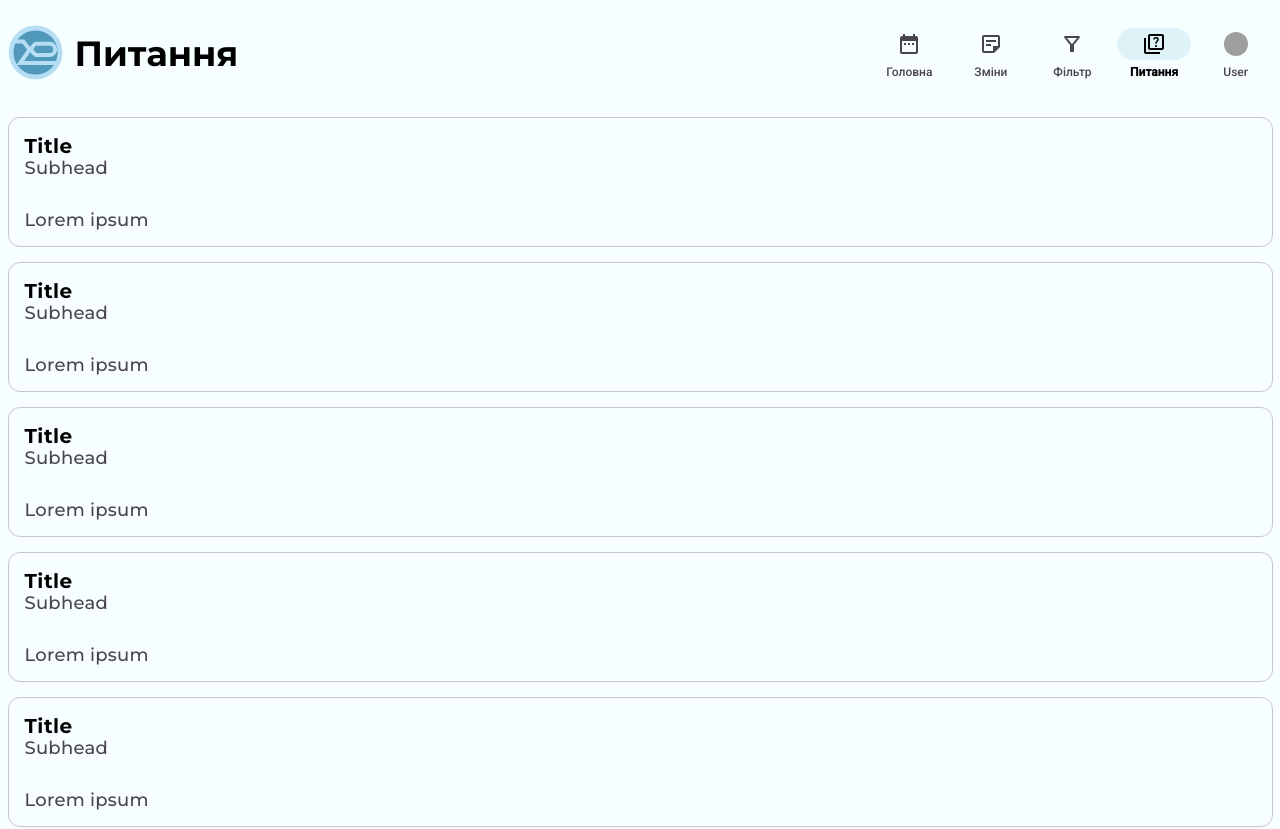
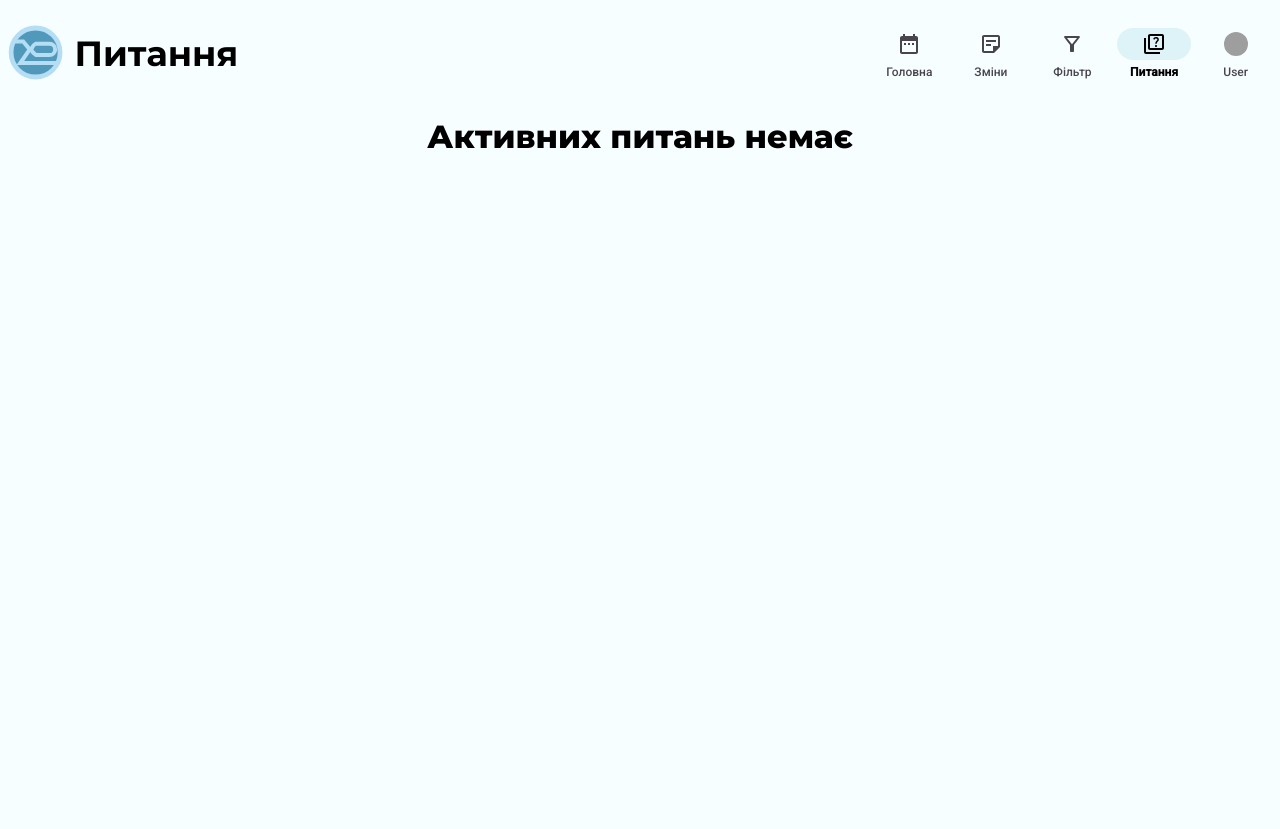
Before and after one commit to mindenit/nure-schedule, a React (Vite) app: page /questions in a window 1280 px wide. Shown: the top 829 px of the page. After the commit the page ends 800 px from the top, so only its background shows below. Built offline with nearby package versions, Linux system fonts and the light colour scheme; grey boxes are pictures that could not be loaded; what @nurejs/api would draw is missing.

Commit message:
feat!: add new card type, update calendar in progress, fix styles

```diff
--- a/src/components/ui/Calendar/DayView/EventsList/EventsList.tsx
+++ b/src/components/ui/Calendar/DayView/EventsList/EventsList.tsx
@@ -13,9 +13,13 @@ export const EventsList: FC<EventsListProps> = ({ events, ...props }) => {
     return (
         <S.StyledEventsList {...props}>
             {events.length > 0 ? (
-                events.map((event, index) => (
+                events
+                    .slice(0)
+                    .reverse()
+                    .map((event, index) => (
                         <Card
                             key={index}
+                            id={String(index)}
                             cardType="subject"
                             startTime={event.startTime}
                             type={event.type as SubjectType}
--- a/src/components/ui/Calendar/MonthView/Day/Day.tsx
+++ b/src/components/ui/Calendar/MonthView/Day/Day.tsx
@@ -4,9 +4,13 @@ import { TModifiedSchedule } from "core/types/events.types";
 import { ComponentPropsWithoutRef, ElementRef, forwardRef } from "react";
 import * as S from "./Day.styles";
 import * as C from "styles/components";
-import { getSubjectType } from "core/utils/getSubjectType";
+// import { getSubjectType } from "core/utils/getSubjectType";
 import { SubjectType } from "core/types/ui.types";
 import { Card } from "components/ui/Card";
+import { formatMonth } from "core/utils/formatMonth";
+
+import type { RootState } from "core/store/store";
+import { useSelector } from "react-redux";
 
 interface CalendarDayProps extends ComponentPropsWithoutRef<"div"> {
     day: TDayWithEvents<TModifiedSchedule>;
@@ -14,7 +18,9 @@ interface CalendarDayProps extends ComponentPropsWithoutRef<"div"> {
 
 export const CalendarDay = forwardRef<ElementRef<"div">, CalendarDayProps>(
     ({ day, ...props }, ref) => {
-        const headerTitle = `Пари на ${day.day}.${day.month}.${day.year} (${day.weekday})`;
+        // const headerTitle = `Пари на ${day.day}.${day.month}.${day.year} (${day.weekday})`;
+
+        const { activeGroup } = useSelector((state: RootState) => state.groups);
 
         return day.events.length > 0 ? (
             <Dialog.Root>
@@ -33,9 +39,11 @@ export const CalendarDay = forwardRef<ElementRef<"div">, CalendarDayProps>(
                     </S.StyledDayCell>
                 </Dialog.Trigger>
                 <Dialog.Content>
-                    <Dialog.Header title={headerTitle} />
-                    <C.TitleMedium>Група</C.TitleMedium>
-                    <C.TitleLarge>{day.day}</C.TitleLarge>
+                    <Dialog.Header title="Розклад" />
+                    <C.TitleMedium>Група {activeGroup.name}</C.TitleMedium>
+                    <C.TitleLarge>
+                        {formatMonth(Number(day.day), Number(day.month))}
+                    </C.TitleLarge>
                     {day.events
                         .slice(0)
                         .reverse()
@@ -96,3 +104,16 @@ export const CalendarDay = forwardRef<ElementRef<"div">, CalendarDayProps>(
 );
 
 CalendarDay.displayName = "CalendarDay";
+
+// <Card
+//     cardType="subjectText"
+//     id={String(event.id)}
+//     weekday=""
+//     date=""
+//     startTime=""
+//     subjectType="Лекція"
+//     subjectName=""
+//     auditory=""
+//     teacher=""
+//     groups={[]}
+// />
--- a/src/components/ui/Card/Card.styles.ts
+++ b/src/components/ui/Card/Card.styles.ts
@@ -9,8 +9,6 @@ export const StyledCard = styled.div<{ isFullWidth: boolean }>`
     align-self: stretch;
     border: 1px solid ${({ theme }) => theme.colors.outline};
     border-radius: 12px;
-
-    margin-bottom: 15px;
 
     background-color: ${({ theme }) => theme.colors.surface};
 
@@ -57,3 +55,10 @@ export const InfoCardGroup = styled.div`
     flex-direction: column;
     margin-bottom: 32px;
 `;
+
+export const StyledSubjectTextCardContainer = styled.div`
+    display: flex;
+    flex-direction: column;
+    align-items: flex-start;
+    gap: 8px;
+`;
--- a/src/components/ui/Card/Card.tsx
+++ b/src/components/ui/Card/Card.tsx
@@ -10,12 +10,20 @@ import {
     GroupCardProps,
     InfoCardProps,
     SubjectCardProps,
+    SubjectTextCardProps,
 } from "core/types/card.types";
 
 import { getCardDetails } from "core/utils";
+import { IGroup } from "@nurejs/api";
 
 const Card: React.FC<
-    CardProps & (SubjectCardProps | InfoCardProps | GroupCardProps)
+    CardProps &
+        (
+            | SubjectCardProps
+            | SubjectTextCardProps
+            | InfoCardProps
+            | GroupCardProps
+        )
 > = ({ cardType, isFullWidth = false, ...props }) => {
     return (
         <S.StyledCard isFullWidth={isFullWidth}>
@@ -25,6 +33,9 @@ const Card: React.FC<
             {cardType === "info" && <InfoCard {...(props as InfoCardProps)} />}
             {cardType === "group" && (
                 <GroupCard {...(props as GroupCardProps)} />
+            )}
+            {cardType === "subjectText" && (
+                <SubjectCardText {...(props as SubjectTextCardProps)} />
             )}
         </S.StyledCard>
     );
@@ -56,6 +67,34 @@ const SubjectCard: React.FC<SubjectCardProps> = ({
     );
 };
 
+const SubjectCardText: React.FC<SubjectTextCardProps> = ({
+    weekday,
+    date,
+    startTime,
+    subjectType,
+    subjectName,
+    auditory,
+    teacher,
+    groups,
+}) => {
+    return (
+        <S.StyledSubjectTextCardContainer>
+            <C.TitleLight>
+                {weekday}, {date}; {startTime}. {subjectType}
+            </C.TitleLight>
+            <C.TitleBig>{subjectName}</C.TitleBig>
+            <C.TitleMedium>Авдиторія: {auditory}</C.TitleMedium>
+            <C.TitleMedium>Викладач: {teacher}</C.TitleMedium>
+            <C.TitleMedium>
+                Групи:{" "}
+                {groups.map((group: IGroup) => (
+                    <span key={group.id}>{group.name}</span>
+                ))}
+            </C.TitleMedium>
+        </S.StyledSubjectTextCardContainer>
+    );
+};
+
 const InfoCard: React.FC<InfoCardProps> = ({ title, subhead, desc }) => {
     return (
         <>
--- a/src/components/ui/Dialog/Content/Content.styles.ts
+++ b/src/components/ui/Dialog/Content/Content.styles.ts
@@ -13,13 +13,13 @@ export const StyledDialogContent = styled(DialogPrimitive.Content)`
     gap: 1rem;
     z-index: 10;
     box-sizing: border-box;
-    padding: 1.5rem 2rem;
+    padding: 18px;
 
     @media ${media.small} {
         width: 100%;
-        height: 500px;
+        max-height: 500px;
         bottom: 0;
-        border-radius: 20px 20px 0 0;
+        border-radius: 25px 25px 0 0;
     }
 
     @media (min-width: 900px) {
@@ -27,8 +27,9 @@ export const StyledDialogContent = styled(DialogPrimitive.Content)`
         min-height: 300px;
         max-height: 500px;
         border-radius: 25px;
-        left: 40%;
-        top: 20%;
+        left: 50%;
+        top: 50%;
+        transform: translate(-50%, -50%);
     }
 
     &::-webkit-scrollbar {
--- a/src/components/ui/Dialog/Header/Header.styles.ts
+++ b/src/components/ui/Dialog/Header/Header.styles.ts
@@ -10,8 +10,11 @@ export const StyledDialogHeader = styled.header`
 `;
 
 export const StyledHeaderTitle = styled.h3`
-  font-size: 1.125rem;
-  font-weight: 600;
+    font-family: "Roboto", sans-serif;
+    font-size: 14px;
+    font-weight: 500;
+    line-height: 20px;
+    letter-spacing: 0.1px;
     color: ${({ theme }) => theme.colors.textContrast};
 `;
 
--- /dev/null
+++ b/src/core/utils/formatMonth.ts
@@ -0,0 +1,24 @@
+// dateUtils.js
+
+function getMonthName(monthNumber: number) {
+    const months = [
+        "січня",
+        "лютого",
+        "березня",
+        "квітня",
+        "травня",
+        "червня",
+        "липня",
+        "серпня",
+        "вересня",
+        "жовтня",
+        "листопада",
+        "грудня",
+    ];
+    return months[monthNumber - 1];
+}
+
+export function formatMonth(currentMonth: number, currentDay: number) {
+    const monthName = getMonthName(currentMonth);
+    return `${currentDay} ${monthName}`;
+}
--- a/src/pages/Questions/index.tsx
+++ b/src/pages/Questions/index.tsx
@@ -1,4 +1,5 @@
 import * as S from "./Questions.styles";
+import * as C from "styles/components";
 
 import MainLayout from "pages/layout/MainLayout";
 import { Card } from "components/ui/Card";
@@ -6,14 +7,15 @@ import { Card } from "components/ui/Card";
 import { RawInfoCardProps } from "core/types/card.types";
 
 interface Props {
-    cards: RawInfoCardProps[];
+    cards?: RawInfoCardProps[];
 }
 
 const Questions: React.FC<Props> = ({ cards }) => {
     return (
         <MainLayout logoText="Питання">
             <S.QuestionsPageContainer>
-                {cards.map((card, index) => (
+                {cards ? (
+                    cards.map((card, index) => (
                         <Card
                             key={index}
                             cardType="info"
@@ -23,7 +25,10 @@ const Questions: React.FC<Props> = ({ cards }) => {
                             subhead={card.subhead}
                             desc={card.desc}
                         />
-                ))}
+                    ))
+                ) : (
+                    <C.TitleLarge>Активних питань немає</C.TitleLarge>
+                )}
             </S.QuestionsPageContainer>
         </MainLayout>
     );
--- a/src/pages/pagesData.tsx
+++ b/src/pages/pagesData.tsx
@@ -1,5 +1,5 @@
 import { IRouter } from "core/types/router.types";
-import { RawInfoCardProps } from "core/types/card.types";
+// import { RawInfoCardProps } from "core/types/card.types";
 
 import Home from "./Home";
 import Questions from "./Questions";
@@ -9,44 +9,6 @@ import { DateRange } from "@mui/icons-material";
 import FilterAltOutlinedIcon from "@mui/icons-material/FilterAltOutlined";
 import QuizOutlinedIcon from "@mui/icons-material/QuizOutlined";
 import StickyNote2OutlinedIcon from "@mui/icons-material/StickyNote2Outlined";
-
-const questions: RawInfoCardProps[] = [
-    {
-        title: "Title",
-        subhead: "Subhead",
-        desc: "Lorem ipsum",
-    },
-    {
-        title: "Title",
-        subhead: "Subhead",
-        desc: "Lorem ipsum",
-    },
-    {
-        title: "Title",
-        subhead: "Subhead",
-        desc: "Lorem ipsum",
-    },
-    {
-        title: "Title",
-        subhead: "Subhead",
-        desc: "Lorem ipsum",
-    },
-    {
-        title: "Title",
-        subhead: "Subhead",
-        desc: "Lorem ipsum",
-    },
-    {
-        title: "Title",
-        subhead: "Subhead",
-        desc: "Lorem ipsum",
-    },
-    {
-        title: "Title",
-        subhead: "Subhead",
-        desc: "Lorem ipsum",
-    },
-];
 
 const pagesData: IRouter[] = [
     {
@@ -81,7 +43,7 @@ const pagesData: IRouter[] = [
     },
     {
         path: "/questions",
-        element: <Questions cards={questions} />,
+        element: <Questions />,
         title: "Питання",
         showInNavbar: true,
         navbarItem: {
```
Also changed, not shown: src/core/types/card.types.ts (+12 -1 lines). Lines whose indentation alone changed are shown as unchanged.
